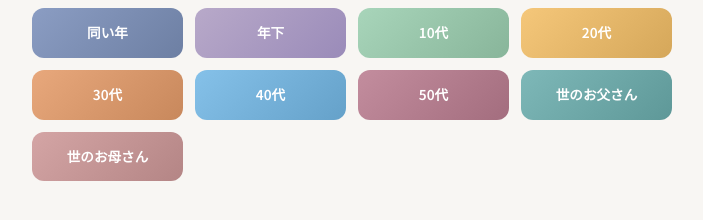
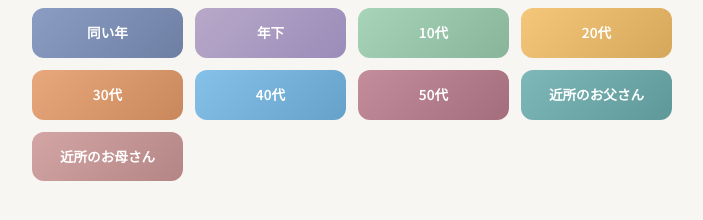
Before and after one commit to nobu5129maki-crypto/senmonka-advice, a website: page index.html in a window 1280 px wide. Shown: the part 576-796 px from the top of the page, 288-991 px from the left. Drawn offline with Linux system fonts and the light colour scheme.

Commit message:
Add files via upload

```diff
--- a/index.html
+++ b/index.html
@@ -364,8 +364,8 @@
         <button class="expert-btn thirties" data-expert="thirties">30代</button>
         <button class="expert-btn forties" data-expert="forties">40代</button>
         <button class="expert-btn fifties" data-expert="fifties">50代</button>
-        <button class="expert-btn dad" data-expert="dad">世のお父さん</button>
-        <button class="expert-btn mom" data-expert="mom">世のお母さん</button>
+        <button class="expert-btn dad" data-expert="dad">近所のお父さん</button>
+        <button class="expert-btn mom" data-expert="mom">近所のお母さん</button>
       </div>
     </section>
 
@@ -391,8 +391,8 @@
       thirties: { name: '30代', icon: '💼', color: '#e8a87c' },
       forties: { name: '40代', icon: '📊', color: '#85c1e9' },
       fifties: { name: '50代', icon: '🍂', color: '#c38d9e' },
-      dad: { name: '世のお父さん', icon: '👨', color: '#7eb8b8' },
-      mom: { name: '世のお母さん', icon: '👩', color: '#d4a5a5' }
+      dad: { name: '近所のお父さん', icon: '👨', color: '#7eb8b8' },
+      mom: { name: '近所のお母さん', icon: '👩', color: '#d4a5a5' }
     };
 
     const worryInput = document.getElementById('worry-input');
```
